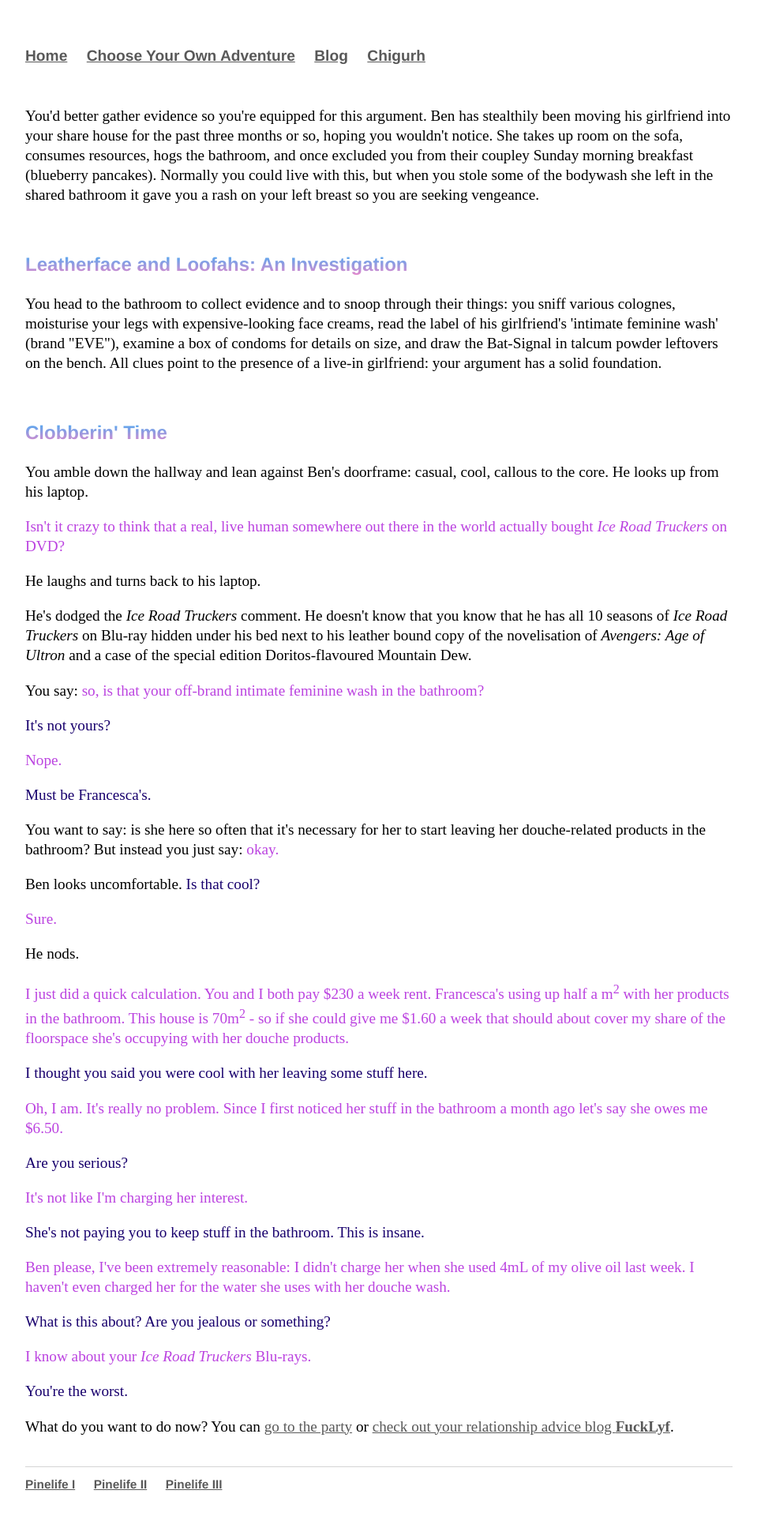
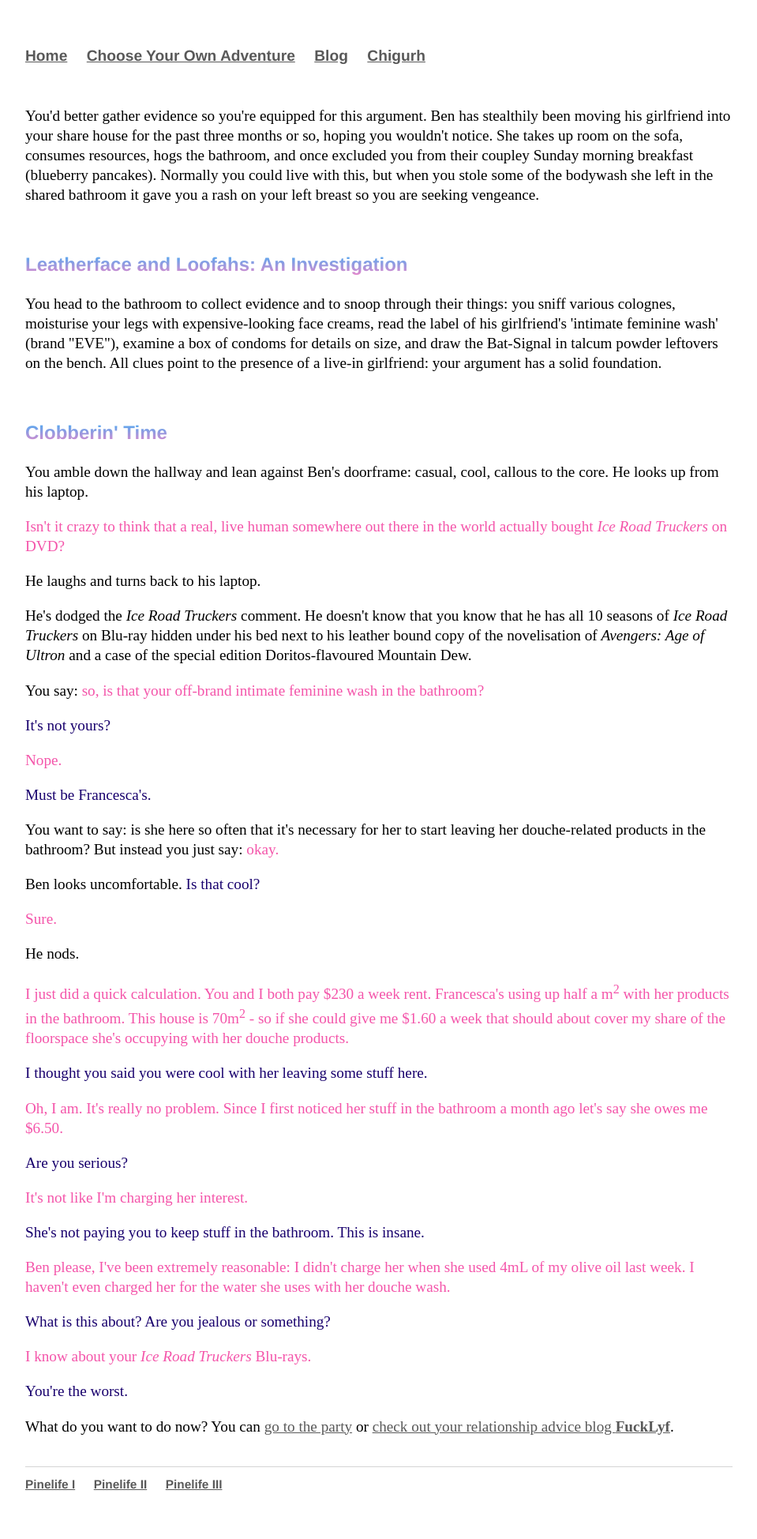
Before and after one commit to Pinelife/pinelife.github.io, a Jekyll site: the page built from Hellhole/Room3.html, in a window 1280 px wide. Shown: the whole page at 79% size, without its empty margins (160-1119 px from the left). Built offline with Jekyll 4.4.1, drawn with Linux system fonts in a browser that asks for light colours.

Commit message:
Update main.css

```diff
--- a/css/main.css
+++ b/css/main.css
@@ -1,5 +1,5 @@
 .lauria {
-color: #bb43e0;
+color: #f455aa;
  }
 
 .ben {
```
